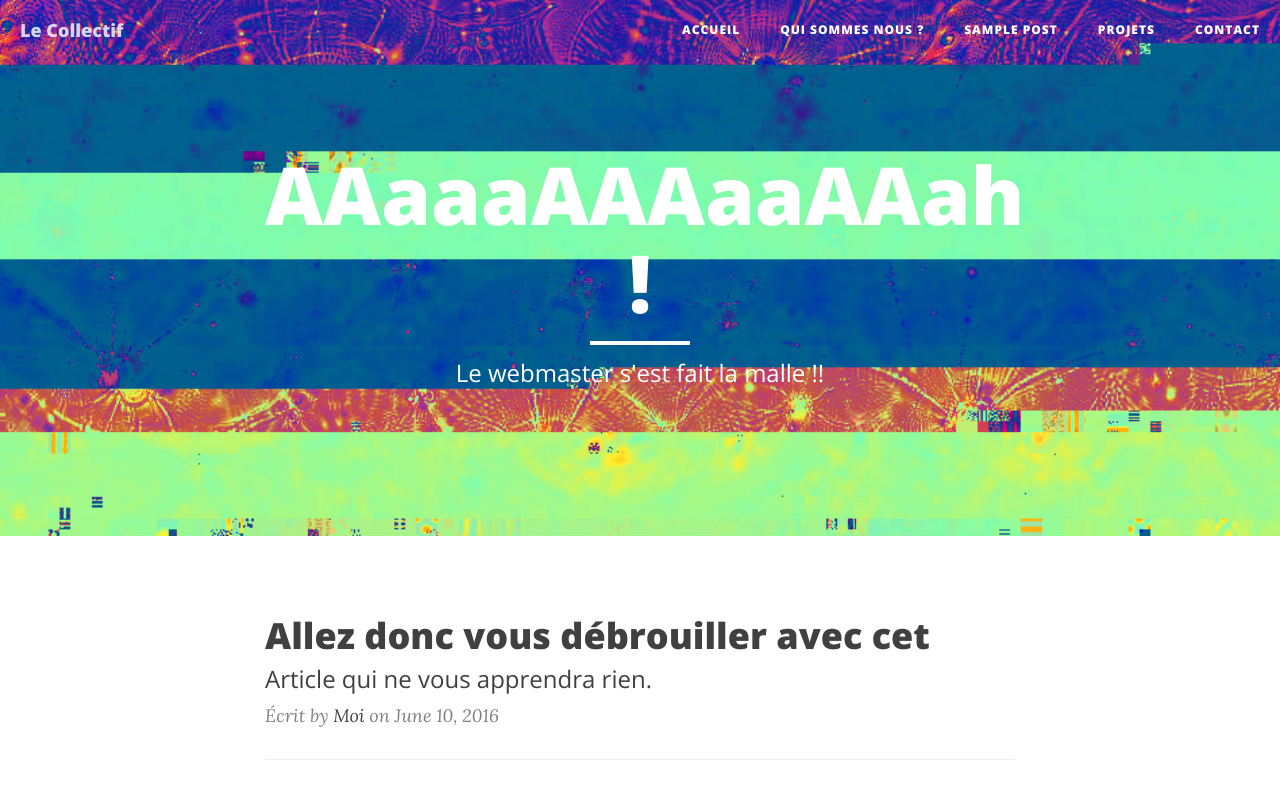
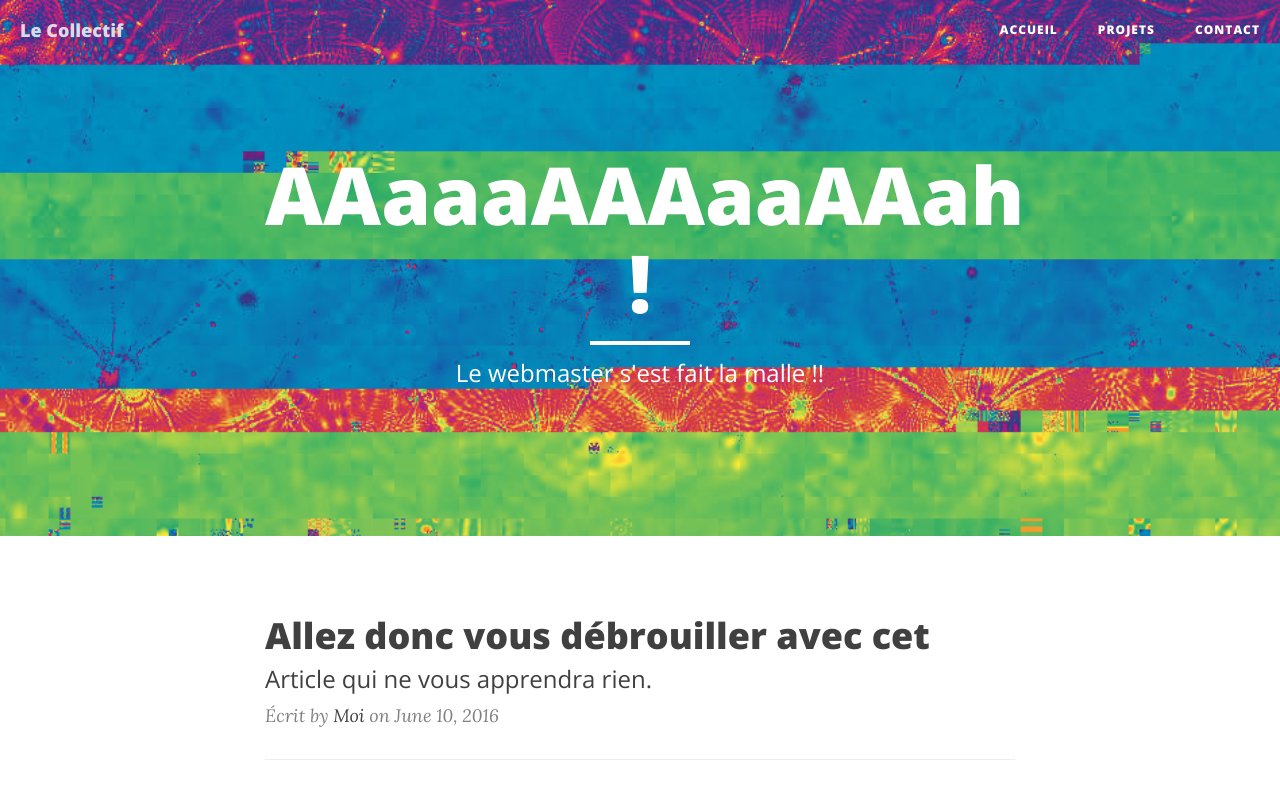
Before and after one commit to leucollectif/leucollectif.github.io, a website: page index.html in a window 1280 px wide. Shown: the top 787 px of the page. Drawn offline with nearby package versions, Linux system fonts and the light colour scheme.

Commit message:
changing pages list (accueil, projets, contact

```diff
--- a/index.html
+++ b/index.html
@@ -36,7 +36,7 @@
 <div id='nav'>
 </div>
 
-    <header class="intro-header" style="background-image: url('img/deep_white_pixlr6 - copie 2_atomic_56.jpg')">
+    <header class="intro-header" style="background-image: url('img/deep_white_pixlr6 - copie 2_infrared_87.jpg')">
         <div class="container">
             <div class="row">
                 <div class="col-lg-8 col-lg-offset-2 col-md-10 col-md-offset-1">
--- a/nav.html
+++ b/nav.html
@@ -19,12 +19,6 @@
                         <a href="index.html">Accueil</a>
                     </li>
                     <li>
-                        <a href="about.html">Qui sommes nous ?</a>
-                    </li>
-                    <li>
-                        <a href="post.html">Sample Post</a>
-                    </li>
-                    <li>
                         <a href="test.html">Projets</a>
                     </li>
                     <li>
```
Also changed, not shown: test.html (+1 -1 lines), img/deep_white.jpg (added), img/deep_white1.jpg (added), img/deep_white10.jpg (added), img/deep_white2.jpg (added), img/deep_white3.jpg (added), img/deep_white4.jpg (added), img/deep_white5.jpg (added), img/deep_white6.jpg (added), img/deep_white7.jpg (added), img/deep_white8.jpg (added), img/deep_white9.jpg (added), 3 other files.
